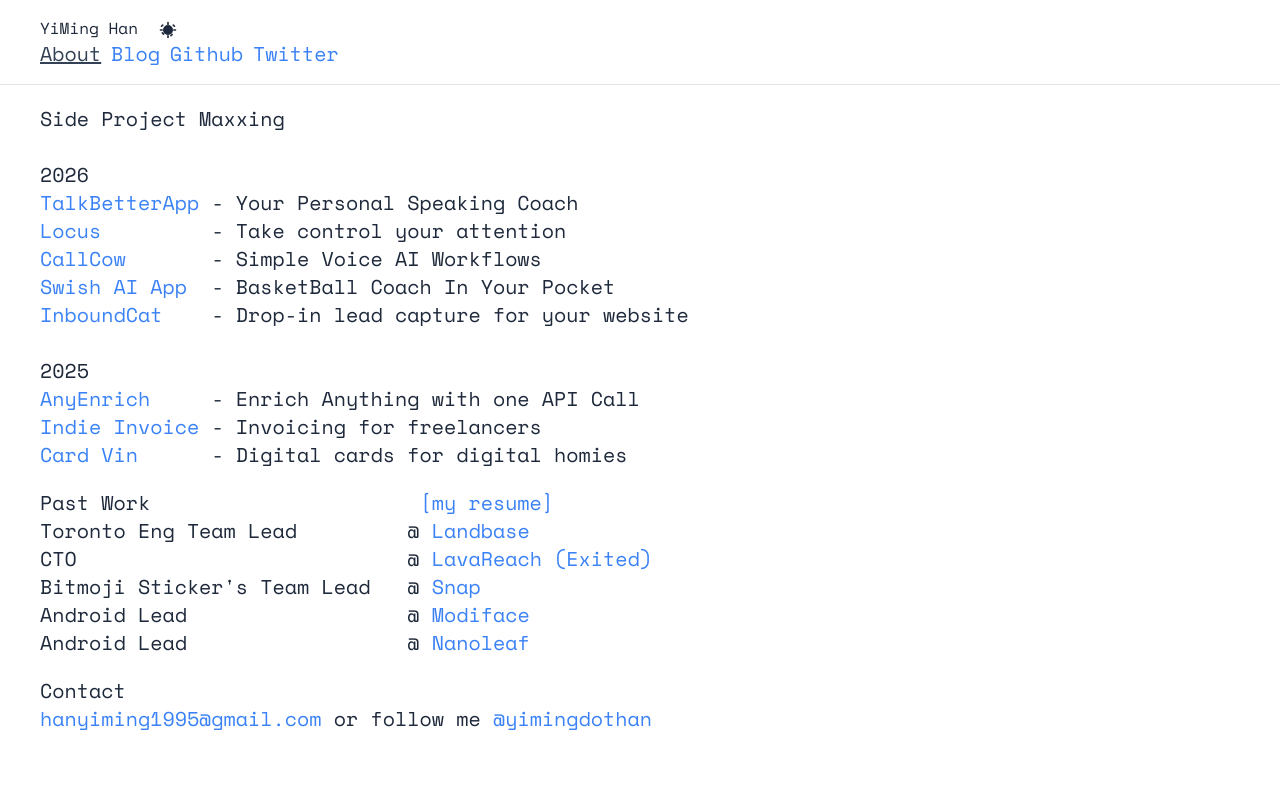
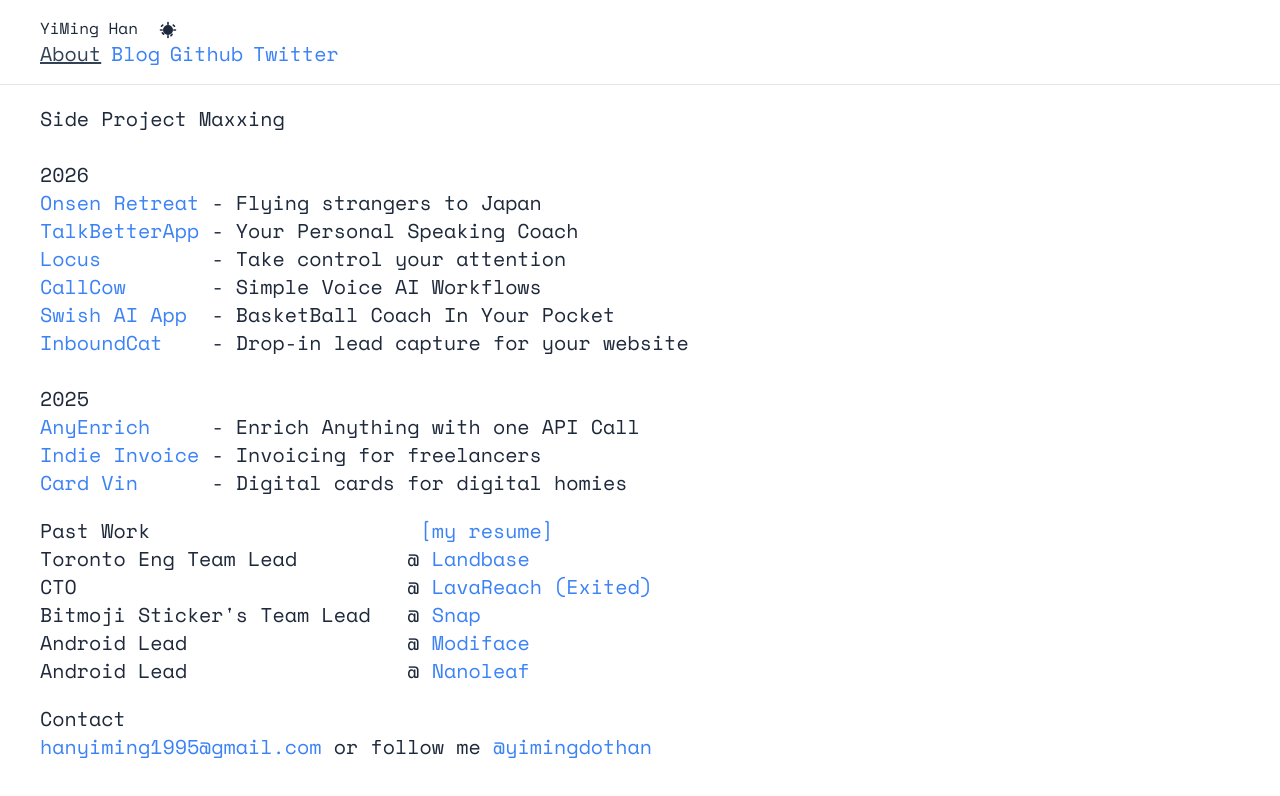
Before and after one commit to yiminghan/yiminghan.com, a Next.js app: page / in a window 1280 px wide. Shown: the top 796 px of the page. Built offline with nearby package versions, Linux system fonts and the light colour scheme.

Commit message:
Add Onsen Retreat project link to HomePage

```diff
--- a/src/app/page.tsx
+++ b/src/app/page.tsx
@@ -6,6 +6,17 @@
         <br />
         <br />
         2026
+
+        <br />
+        <a
+          className="text-blue-500 hover:text-blue-700 hover:underline"
+          target="_blank"
+          href="https://onsen-retreat.com/"
+        >
+          Onsen Retreat
+        </a>
+        {" "}
+        - Flying strangers to Japan
 
         <br />
         <a
```
